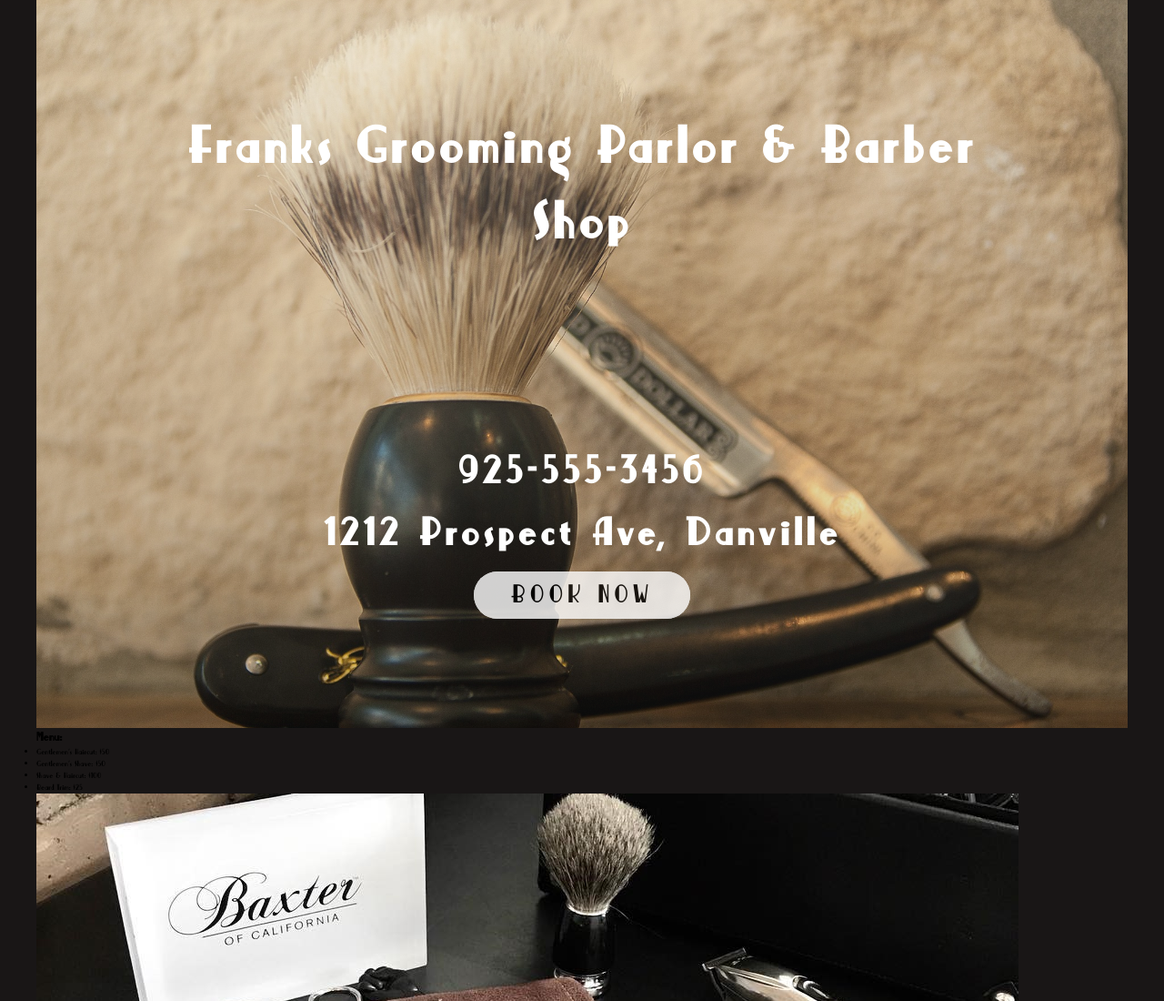
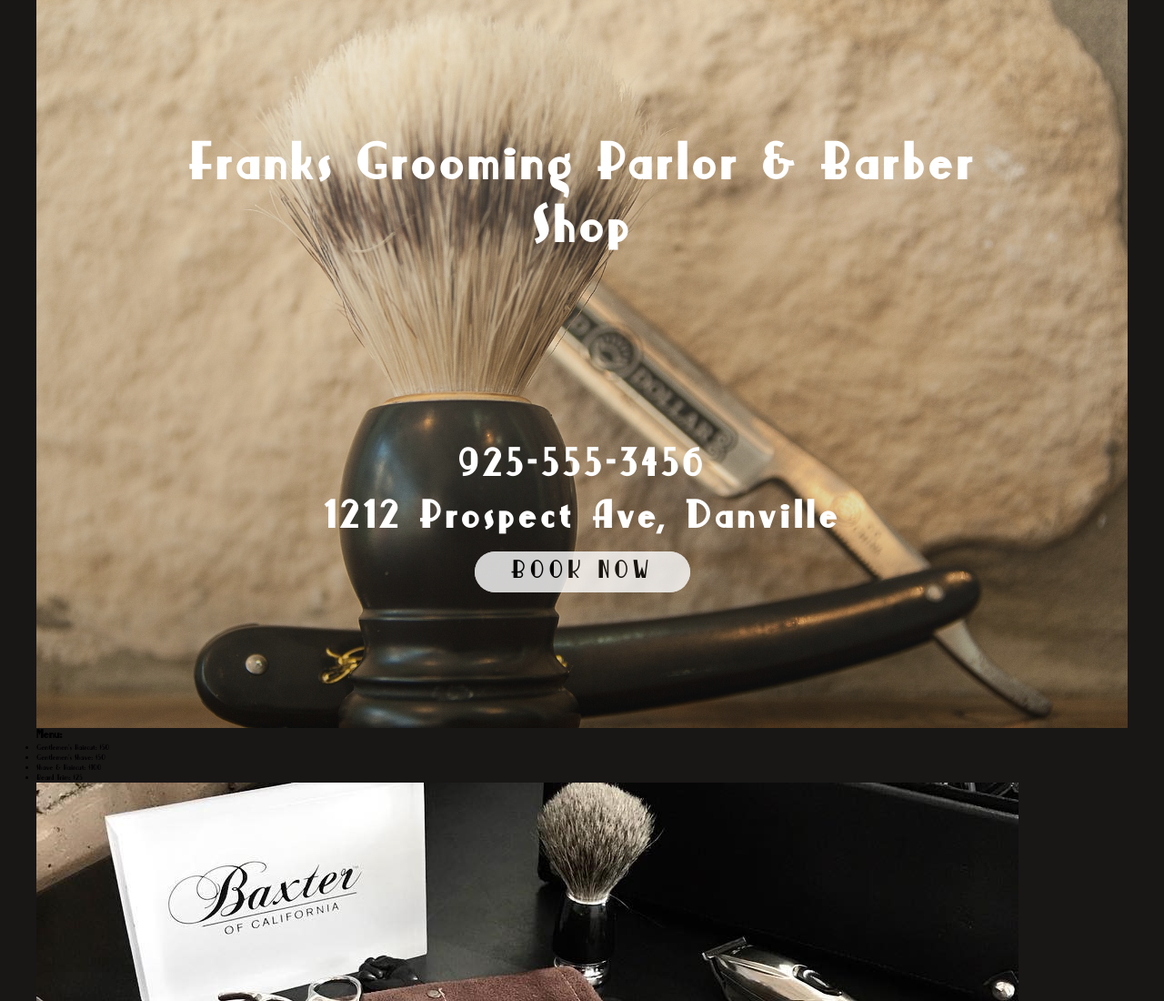
Before and after one commit to jtpolasek/barber3, a website: page index.html in a window 1280 px wide. Shown: the top 1100 px of the page at 91% size. Drawn offline with nearby package versions, Linux system fonts and the light colour scheme.

Commit message:
new font

```diff
--- a/sass/_base.scss
+++ b/sass/_base.scss
@@ -35,11 +35,11 @@ $bp-smallest: 31.25em; //500px;
 
 @font-face {
   font-family: 'retro';
-  src:url("./fonts/nickerbockernf.woff") format("woff");
+  src: url('./fonts/nickerbockernf-webfont.woff2') format('woff2'),
+       url('./fonts/nickerbockernf-webfont.woff') format('woff');
   font-weight: normal;
   font-style: normal;
 }
-
 
 
 *,
```
Also changed, not shown: css/fonts/nickerbockernf-webfont.woff (added), css/fonts/nickerbockernf-webfont.woff2 (added), css/style.css.
